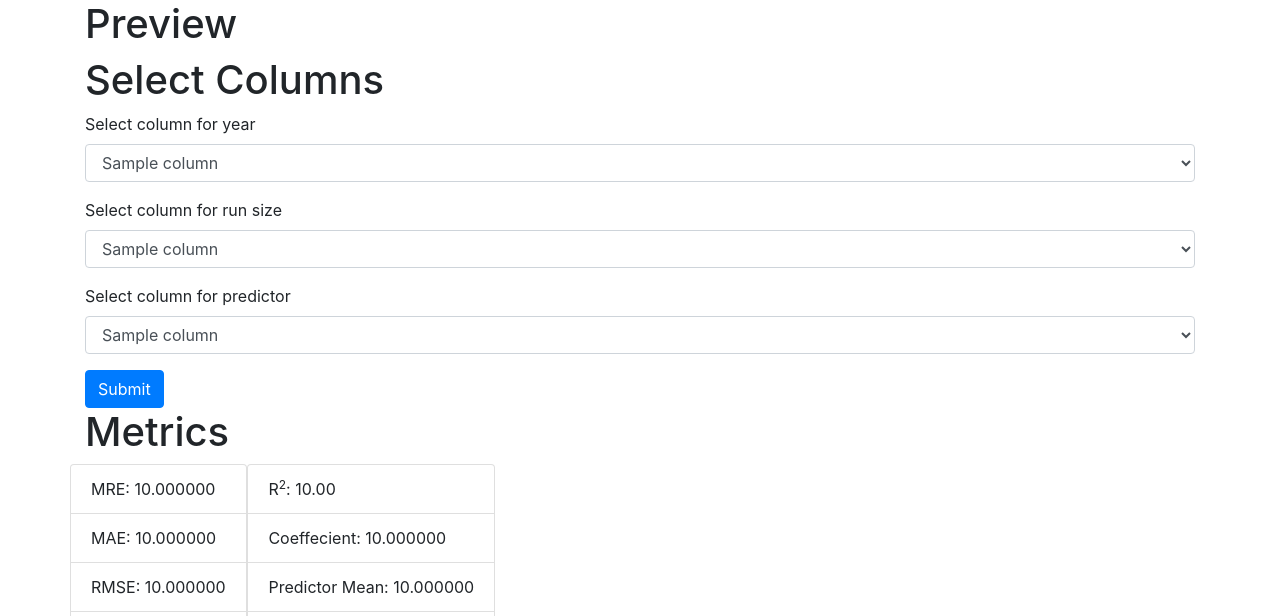
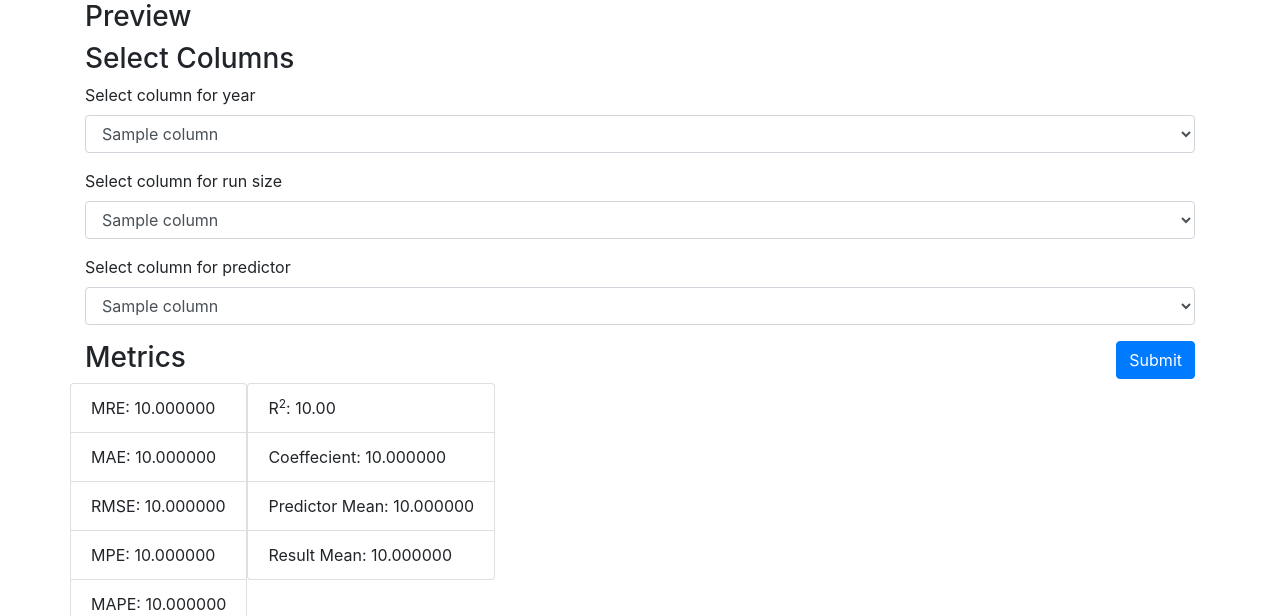
Before and after one commit to Ty-WDFW/jackknife, a Flask app: template templates/view.html in a window 1280 px wide. Shown: the top 616 px of the page. Run offline with Flask 2, Linux system fonts and the light colour scheme; the template is opened without the code that fills it: most values are stand-ins (such as "Sample title", 1, 10 or a date in 2020); some libraries are stand-ins or nearby versions; grey boxes are pictures that could not be loaded.

Commit message:
dumb name

```diff
--- a/main.py
+++ b/main.py
@@ -45,7 +45,8 @@ def view():
         return redirect(url_for('main'))
 
     data = session['data']
-    data_df = pd.read_json(data)
+    print(data)
+    data_df = pd.read_json(data).sort_values('Year')
     if request.method == 'GET':
         return render_template('view.html', columns=data_df.columns, data=data_df)
 
--- a/templates/index.html
+++ b/templates/index.html
@@ -2,6 +2,7 @@
    <!-- Bootstrap CSS -->
 <html lang="en">
    <head>
+       <link rel="shortcut icon" href="{{ url_for('static', filename='favicon.png') }}">
        <link rel="stylesheet" href="https://maxcdn.bootstrapcdn.com/bootstrap/4.0.0/css/bootstrap.min.css" integrity="sha384-Gn5384xqQ1aoWXA+058RXPxPg6fy4IWvTNh0E263XmFcJlSAwiGgFAW/dAiS6JXm" crossorigin="anonymous">
        <title>Upload new File</title>
    </head>
--- a/templates/view.html
+++ b/templates/view.html
@@ -1,16 +1,18 @@
 <!DOCTYPE html>
 <html lang="en">
 <head>
+    <link rel="shortcut icon" href="{{ url_for('static', filename='favicon.png') }}">
     <link rel="stylesheet" href="https://maxcdn.bootstrapcdn.com/bootstrap/4.0.0/css/bootstrap.min.css" integrity="sha384-Gn5384xqQ1aoWXA+058RXPxPg6fy4IWvTNh0E263XmFcJlSAwiGgFAW/dAiS6JXm" crossorigin="anonymous">
     <meta charset="UTF-8">
-    <title>Title</title>
+    <title>Results</title>
 </head>
 <body>
     <div class="container">
-        <h1>Preview</h1>
-        {{ data.head().to_html(classes="table table-striped text-center") | safe }}
-    <div>
-        <h1>Select Columns</h1>
+        <h3>Preview</h3>
+        <div class="row">
+        {{ data.head().to_html(classes="table table-striped text-center", index=False, justify="center") | safe }}
+        </div>
+        <h3>Select Columns</h3>
         <form action="{{url_for('view')}}" method="post">
             <div class="form-group">
             <label for="year">Select column for year</label>
@@ -42,10 +44,10 @@
                 {% endfor %}
             </select>
             </div>
-            <button type="submit" class="btn btn-primary">Submit</button>
+            <button type="submit" class="btn btn-primary float-right">Submit</button>
         </form>
     {%  if results %}
-            <h1>Metrics</h1>
+            <h3>Metrics</h3>
             <div class="row">
             <ul class="list-group">
                 <li class="list-group-item">MRE: {{ "%.6f" | format(results.mre) }}</li>
@@ -62,7 +64,7 @@
             </ul>
         </div>
         <div>
-            <h1>Graph</h1>
+            <h3>Graph</h3>
             <img src="{{ results.graph }}">
         </div>
         <!--<div>-->
```
Also changed, not shown: static/favicon.png (added).
